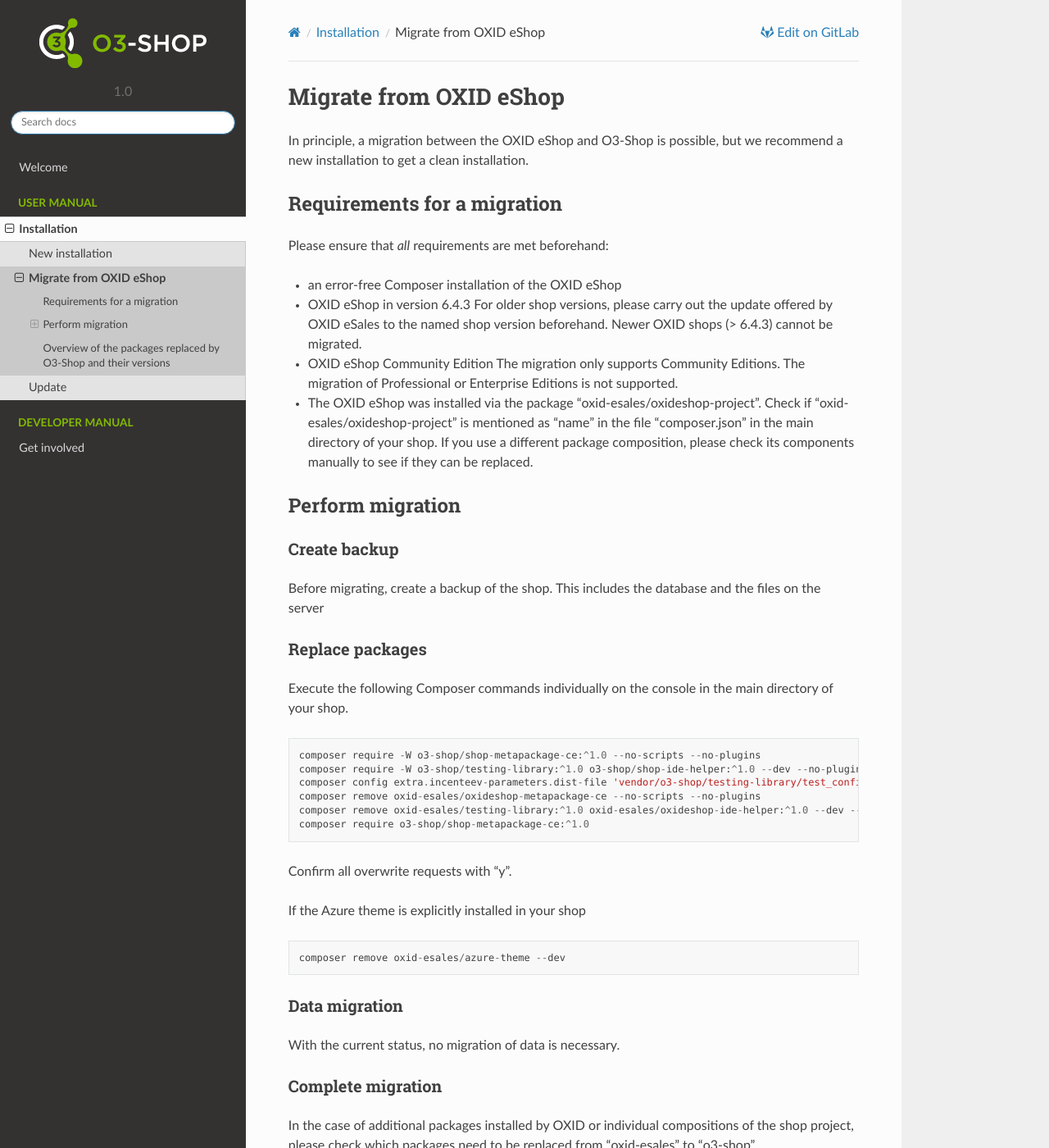
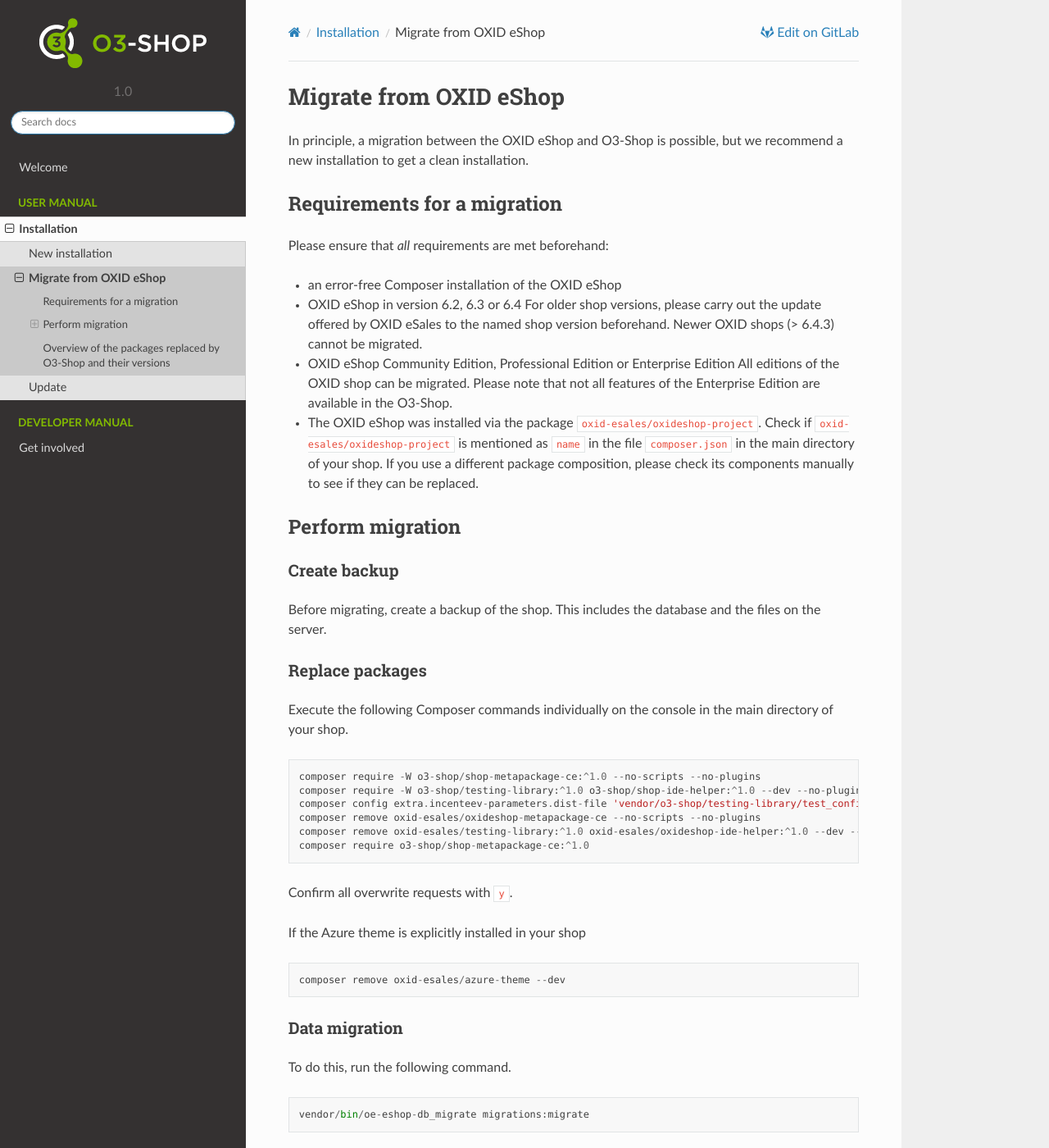
Before and after one commit to o3-shop/o3-documentation, a Sphinx documentation site: the page built from source/user/installation/Migration/index.md, in a window 1280 px wide and 1400 px high. Shown: the whole window at 82% size. Built offline with Sphinx 7.4.7 and the Read the Docs theme 2.0.0, drawn with Linux system fonts in a browser that asks for light colours; some of the changed text lies outside the part shown.

Commit message:
update migration instructions for older versions of OXID eShop

````diff
--- a/source/user/installation/Migration/index.md
+++ b/source/user/installation/Migration/index.md
@@ -7,18 +7,18 @@ In principle, a migration between the OXID eShop and O3-Shop is possible, but we
 Please ensure that *all* requirements are met beforehand:
 
 - an error-free Composer installation of the OXID eShop
-- OXID eShop in version 6.4.3
+- OXID eShop in version 6.2, 6.3 or 6.4
   For older shop versions, please carry out the update offered by OXID eSales to the named shop version beforehand. Newer OXID shops (> 6.4.3) cannot be migrated.
-- OXID eShop Community Edition
-  The migration only supports Community Editions. The migration of Professional or Enterprise Editions is not supported.
-- The OXID eShop was installed via the package “oxid-esales/oxideshop-project”.
-  Check if “oxid-esales/oxideshop-project” is mentioned as “name” in the file “composer.json” in the main directory of your shop. If you use a different package composition, please check its components manually to see if they can be replaced.
+- OXID eShop Community Edition, Professional Edition or Enterprise Edition
+  All editions of the OXID shop can be migrated. Please note that not all features of the Enterprise Edition are available in the O3-Shop.
+- The OXID eShop was installed via the package `oxid-esales/oxideshop-project`.
+  Check if `oxid-esales/oxideshop-project` is mentioned as `name` in the file `composer.json` in the main directory of your shop. If you use a different package composition, please check its components manually to see if they can be replaced.
 
 ## Perform migration
 
 ### Create backup
 
-Before migrating, create a backup of the shop. This includes the database and the files on the server
+Before migrating, create a backup of the shop. This includes the database and the files on the server.
 
 ### Replace packages
 
@@ -33,7 +33,7 @@ composer remove oxid-esales/testing-library:^1.0 oxid-esales/oxideshop-ide-helpe
 composer require o3-shop/shop-metapackage-ce:^1.0
 ```
 
-Confirm all overwrite requests with “y”.
+Confirm all overwrite requests with `y`.
 
 If the Azure theme is explicitly installed in your shop
 
@@ -43,11 +43,24 @@ composer remove oxid-esales/azure-theme --dev
 
 ### Data migration
 
-With the current status, no migration of data is necessary.
+To do this, run the following command.
+
+```
+vendor/bin/oe-eshop-db_migrate migrations:migrate
+```
+
+Regenerate the database views.
+
+Background: Depending on the changes and the shop edition, the shop may go into maintenance mode after the update.
+To prevent this, regenerate the database views with the following command:
+
+```
+vendor/bin/oe-shop-db_views_generate
+```
 
 ### Complete migration
 
-In the case of additional packages installed by OXID or individual compositions of the shop project, please check which packages need to be replaced from “oxid-esales” to “o3-shop”.
+In the case of additional packages installed by OXID or individual compositions of the shop project, please check which packages need to be replaced from `oxid-esales` to `o3-shop`.
 
 ## Overview of the packages replaced by O3-Shop and their versions
 
````
